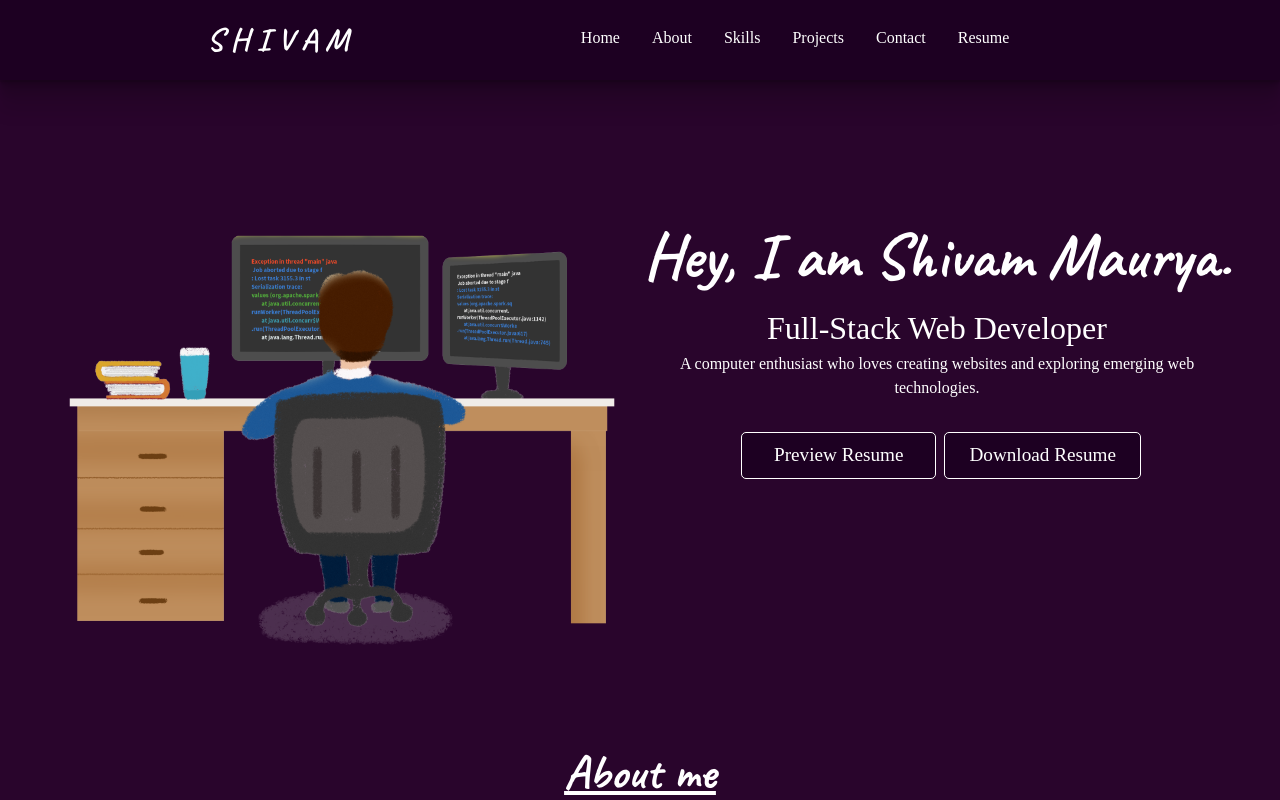
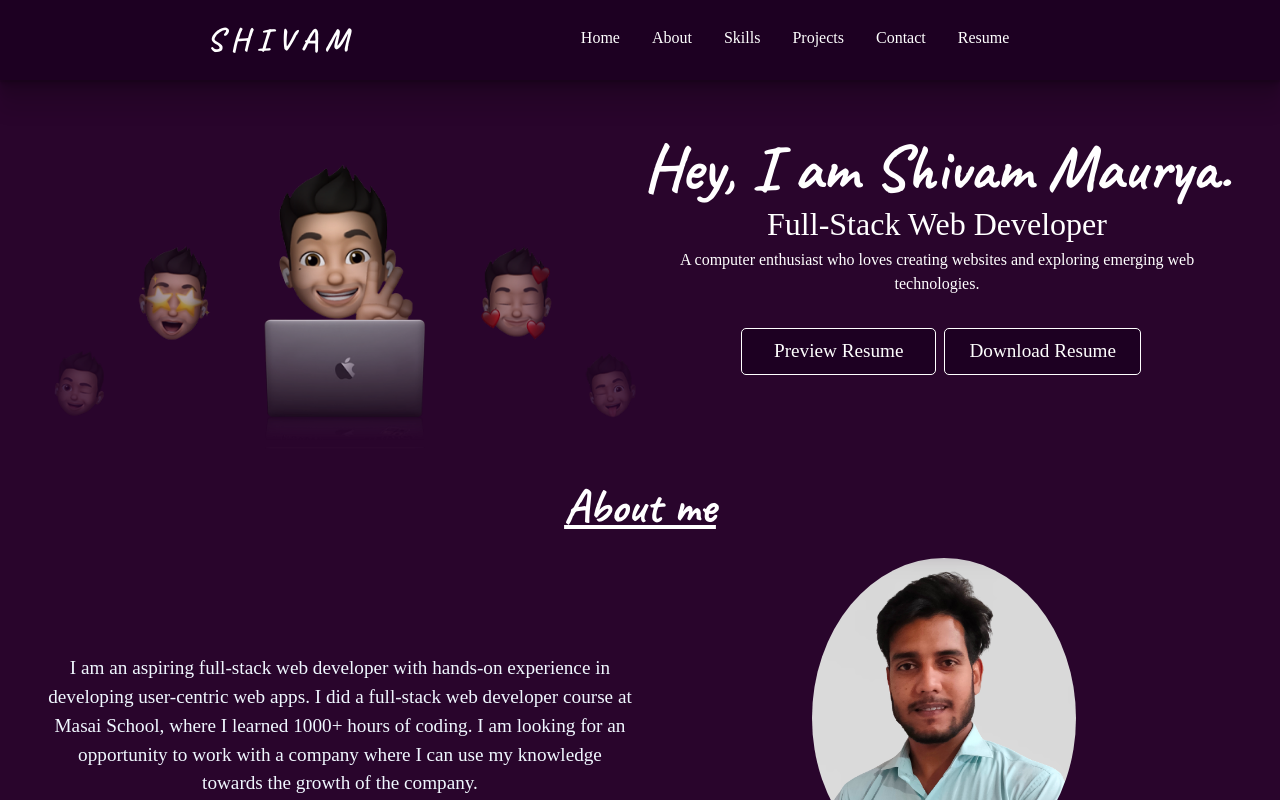
Before and after one commit to shivam0626/shivam0626.github.io, a React (Create React App) app: page / in a window 1280 px wide. Shown: the top 800 px of the page. Built offline with nearby package versions, Linux system fonts and the light colour scheme.

Commit message:
homepage updated

```diff
--- a/src/Components/Home.jsx
+++ b/src/Components/Home.jsx
@@ -1,7 +1,7 @@
 import React from 'react'
 import { Box, Text, Image, SimpleGrid,} from "@chakra-ui/react"
 import styles from "../styles/Home.module.css";
-import coder from "../sources/coder.png";
+import logo from "../sources/logo.png";
 import resume from "../sources/Shivam-Maurya-Resume.pdf";
 
 export const Home = () => {
@@ -9,7 +9,7 @@ export const Home = () => {
     <Box className={styles.mainBox} id="home">
     <SimpleGrid columns={[1,null,2]} spacing={1}>
     <Box className={styles.imageBox}>
-        <Image className={styles.img} src={coder} alt="avatar"/>
+        <Image className={styles.img} src={logo} alt="avatar"/>
     </Box>
     <Box className={styles.headingBox}>
         <Text  className={styles.welcome}>Hey, I am Shivam Maurya.</Text>
--- a/src/styles/Home.module.css
+++ b/src/styles/Home.module.css
@@ -4,25 +4,25 @@
     margin: 0rem 3rem;
 }
 .welcome{
-   margin-top:  5rem;
+   margin-top:  2rem;
    color:white;
    font-size: 4rem;
+   line-height: 4rem;
    font-family: 'Caveat', cursive;
 }
 .img{
-    height: 80vh;
+    padding-top: 5rem;
     border-radius: 8px;
-    margin: auto;
 }
 .intro{
     margin-top: 5rem;
     text-decoration: underline;
 }
 .headingBox{
-    height: 80vh;
     margin-left: auto;
     margin-right: auto;
-    padding-top: 3rem;
+    padding-top: 1.5rem;
+    padding-bottom: 0.5rem;
 }
 .resumeBtn{
     margin-top: 2rem;
```
Also changed, not shown: src/sources/logo.png (added).
